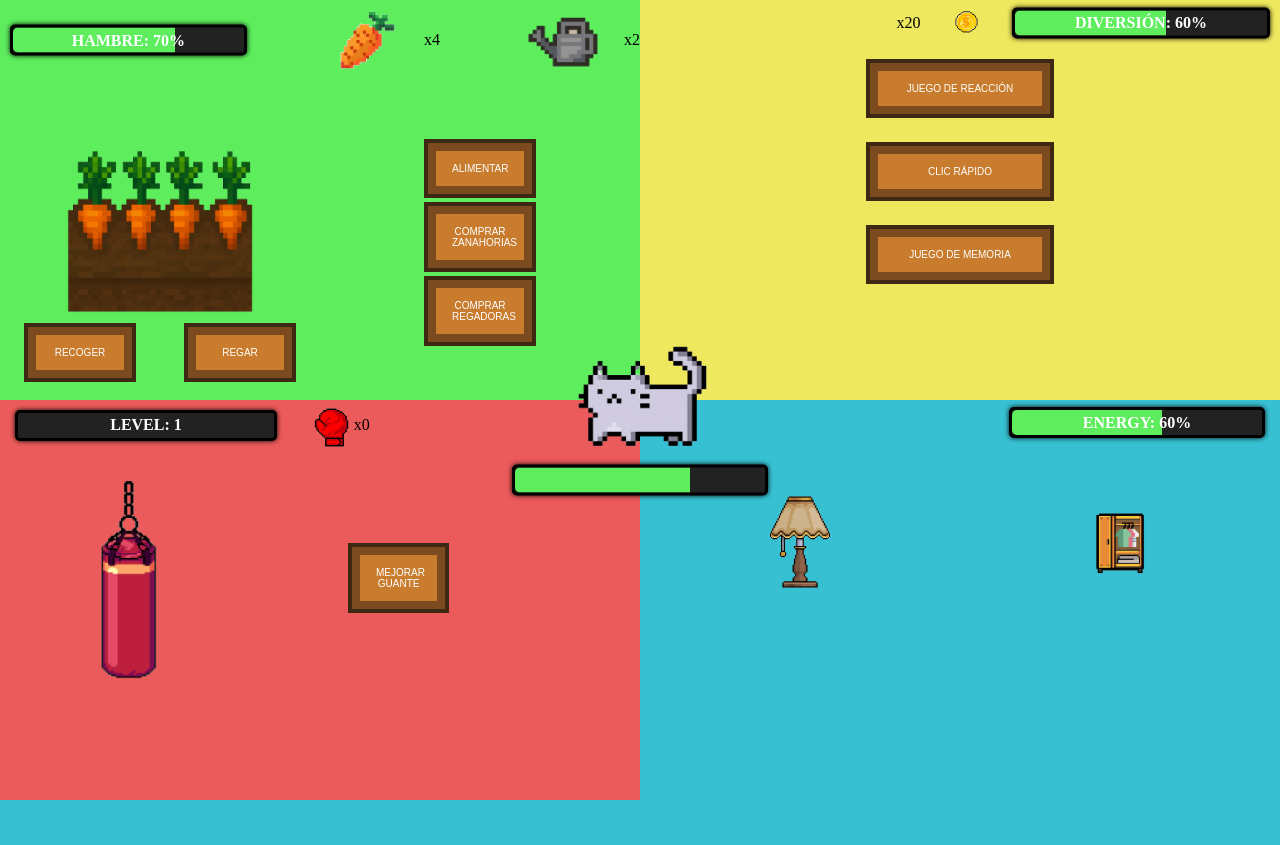
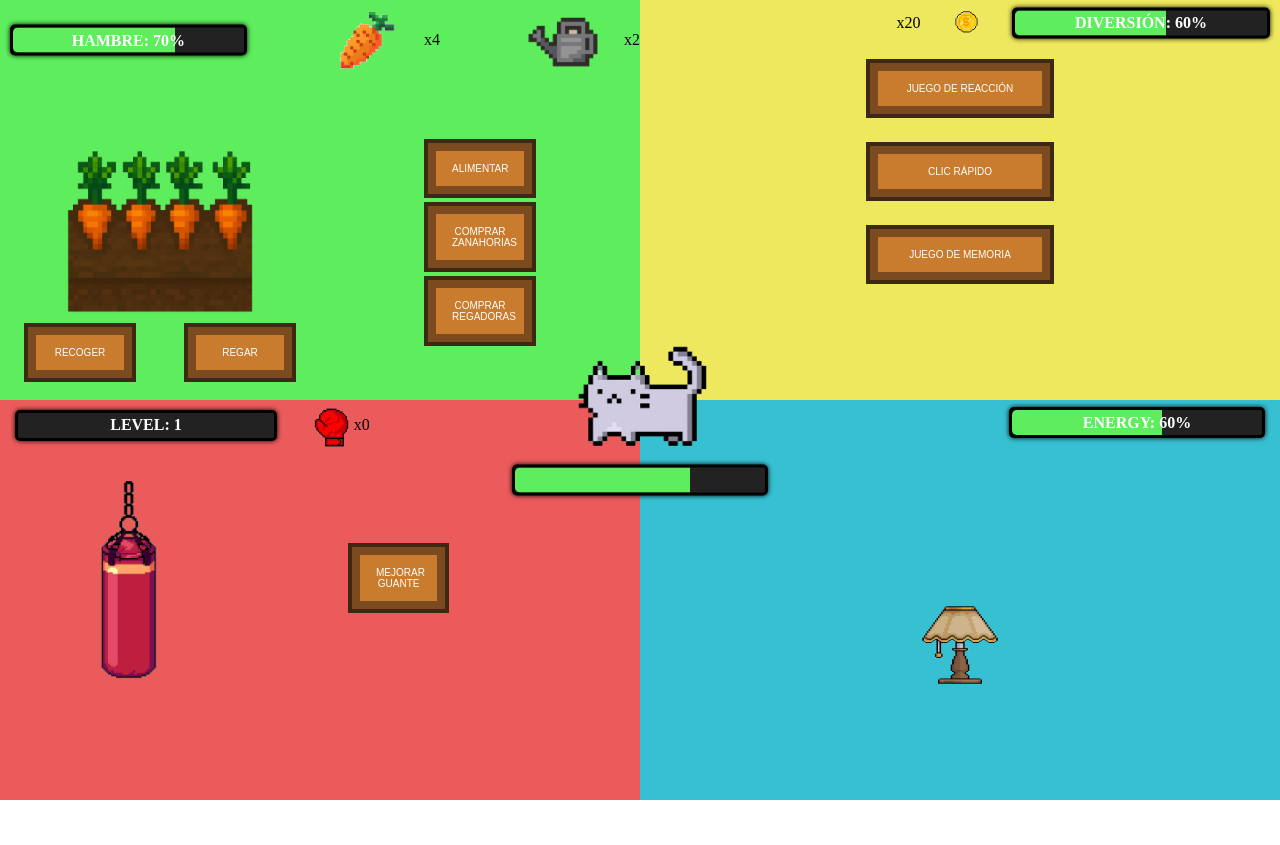
Before and after one commit to IsaacCM4/BootCampReusPHP, a PHP site: page / in a window 1280 px wide. Before the commit the page ends 800 px from the top, so only its background shows below. Run offline with PHP 8.4, Linux system fonts and the light colour scheme.

Commit message:
Version 1 finalizada

```diff
--- a/tamagochi/index.html
+++ b/tamagochi/index.html
@@ -98,17 +98,8 @@
           </div>
         </div>
         <div id="panelDormitorio">
-          <div id="divLampara">
+           <div id="overlay"></div>
             <img src="./imgtamagochi/lampara.png" alt="" id="lampara">
-
-          </div>
-
-          <div id="overlay"></div>
-          <div id="divArmario">
-            <img src="./imgtamagochi/armario.png" alt="" id="armario">
-
-          </div>
-
         </div>
 
         </div>
--- a/tamagochi/style.css
+++ b/tamagochi/style.css
@@ -544,41 +544,23 @@ body {
   /* Luz centrada */
   transform-origin: center center;
 
-  /* Hacer el halo circular */
+
   border-radius: 50%;
 }
 
 #panelDormitorio{
-  display: flex;
-  flex-direction: row;
+   display: flex;
+  justify-content: center;
   align-items: center;
+  position: relative;
   width: 100%;
+  height: 100%;
 
 }
 
-#armario{
-  width: 20%;
+#lampara{
+   width: 80px;
+  height: 80px;
+  cursor: pointer;
+
 }
-#lampara{
-  width: 20%;
-  height: 10%;
-}
-#divLampara{
-  width: 50%;
-  display: flex;
-  justify-items: center;
-  align-items: center;
-  flex-direction: column;
- margin-top: 50px;
-  gap: 20px;
-}
-
-#divArmario{
- width: 50%;
-  display: flex;
-  justify-items: center;
-  align-items: center;
-  flex-direction: column;
-  margin-top: 50px;
-  gap: 20px;
-}
```
Also changed, not shown: other parts of tamagochi/style.css (+20 -20 lines), tamagochi/script.js (deleted, +0 -7 lines), tamagochi/tamagochi.js (+56 -23 lines).
